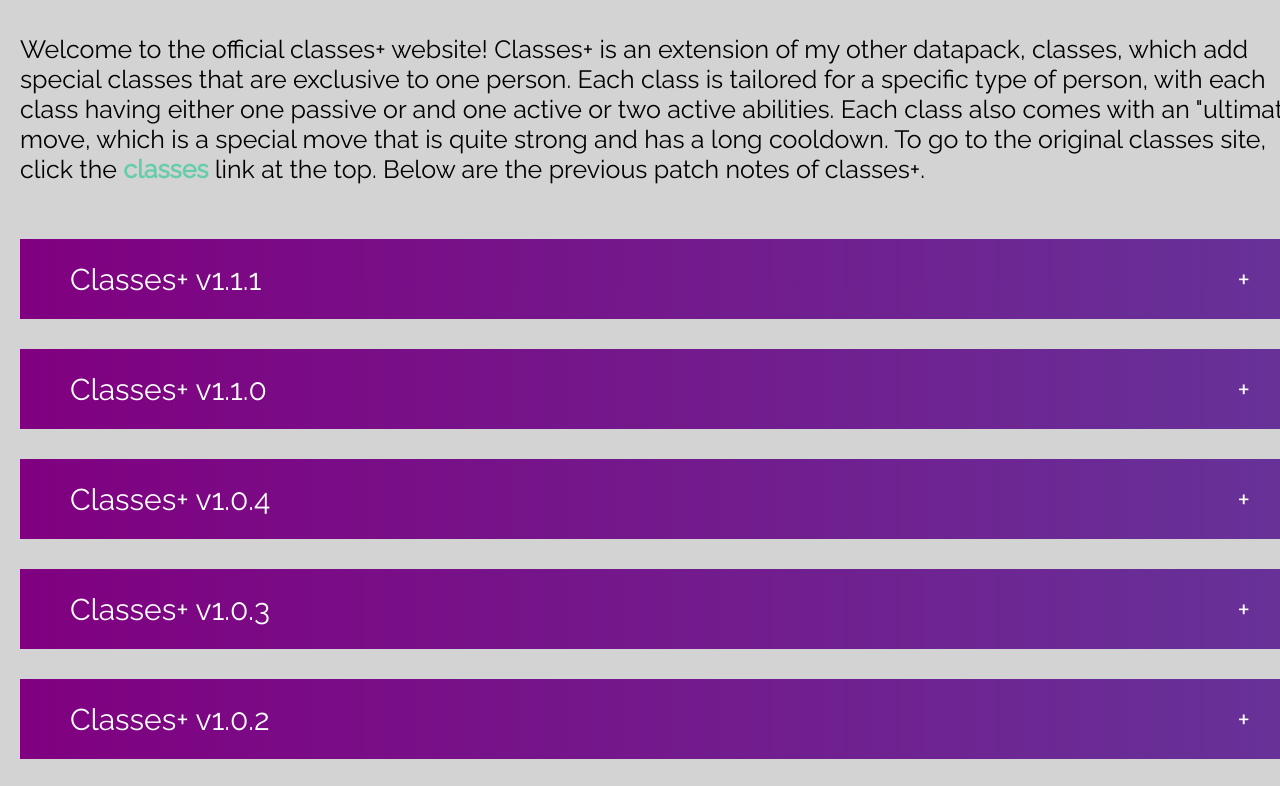
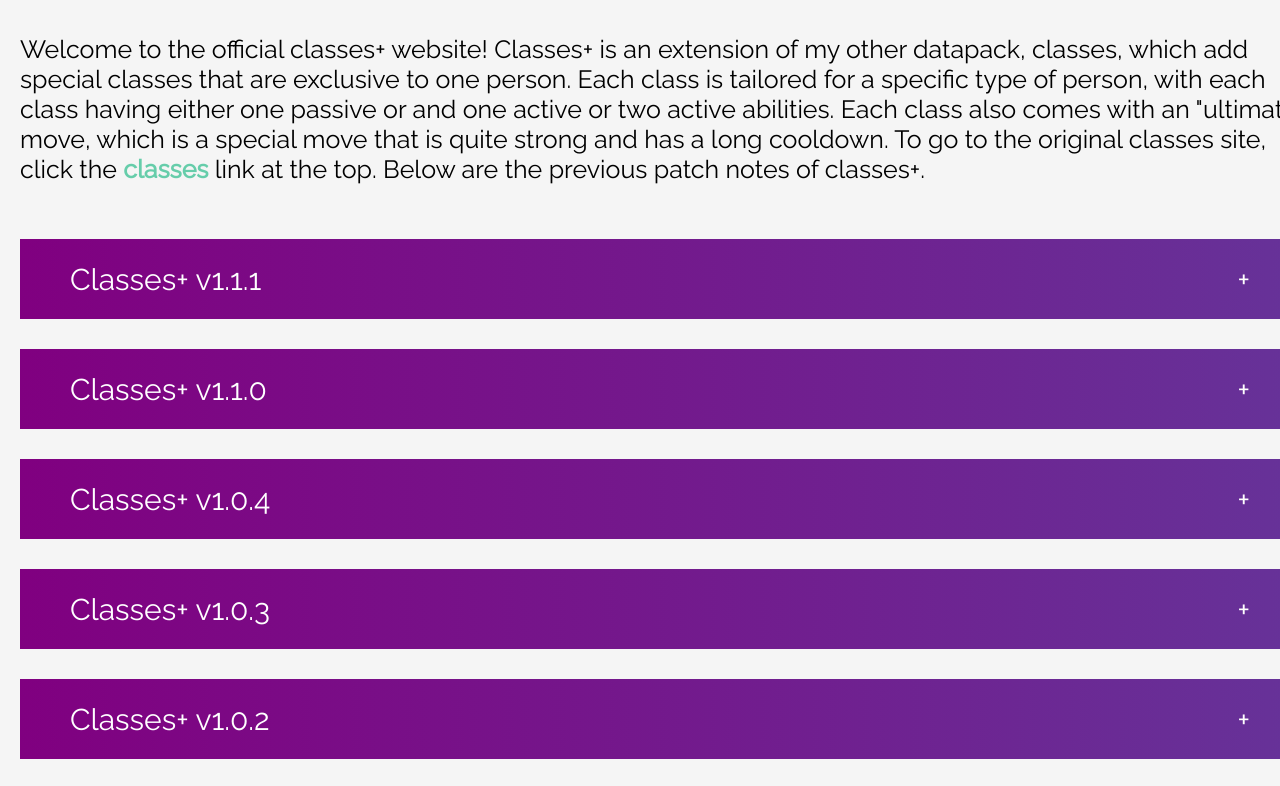
Before and after one commit to AidanHsiao/classesplus, a plain HTML site: page index.html in a window 1280 px wide. Shown: the part 225-1011 px from the top of the page. Drawn offline with Linux system fonts and the light colour scheme.

Commit message:
background color change

```diff
--- a/style.css
+++ b/style.css
@@ -2,7 +2,7 @@
 body {
 	margin:0px;
 	font-family:"Raleway",sans-serif;
-	background-color:lightgray;
+	background-color:whitesmoke;
 	font-size:25px;
 }
 button {
```
